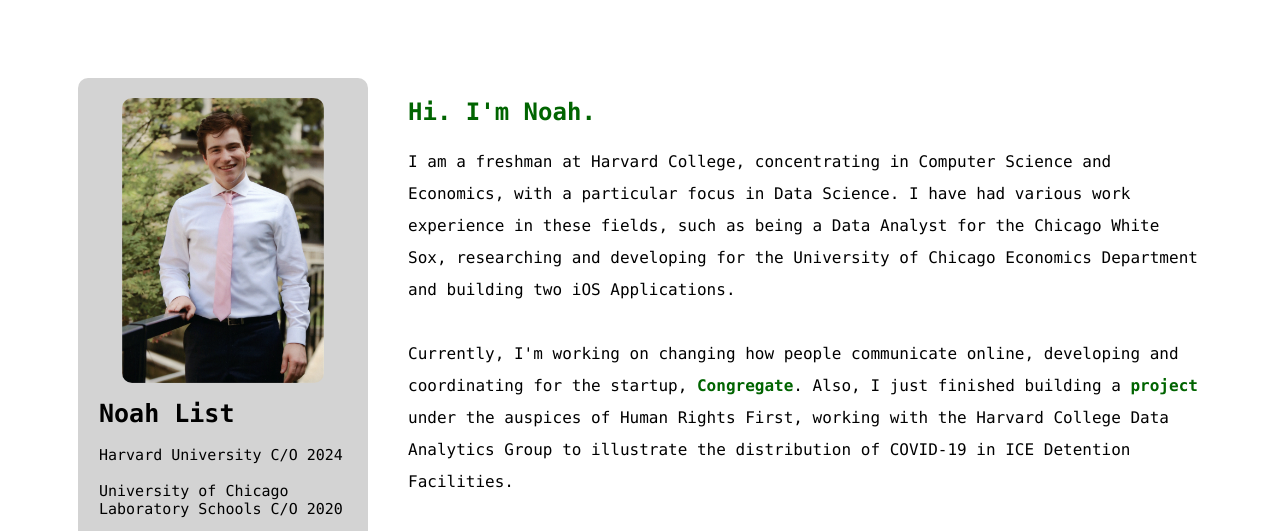
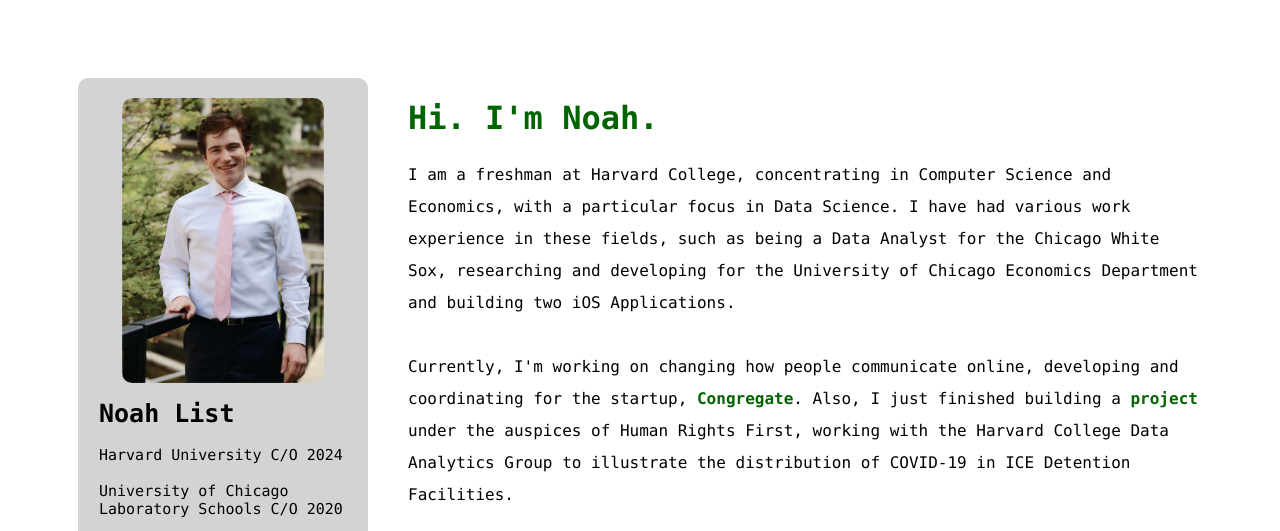
Before and after one commit to nlist2/nlist-website, a plain HTML site: page index.html in a window 1280 px wide. Shown: the top 531 px of the page. Drawn offline with Linux system fonts and the light colour scheme.

Commit message:
make noah name bigger

```diff
--- a/index.html
+++ b/index.html
@@ -39,7 +39,7 @@
             </div>
             <div class="sidebar-right" style=" "> <!-- Description/main text here-->
                 <p>
-				<h2 style="color: darkgreen;"><b>Hi. I'm Noah. </b></h2>
+				<h1 style="color: darkgreen;"><b>Hi. I'm Noah. </b></h1>
 					<p style="line-height: 2;">
                     I am a freshman at Harvard College, concentrating in Computer Science and Economics, with a particular focus in Data Science.
                     I have had various work experience in these fields,
```
